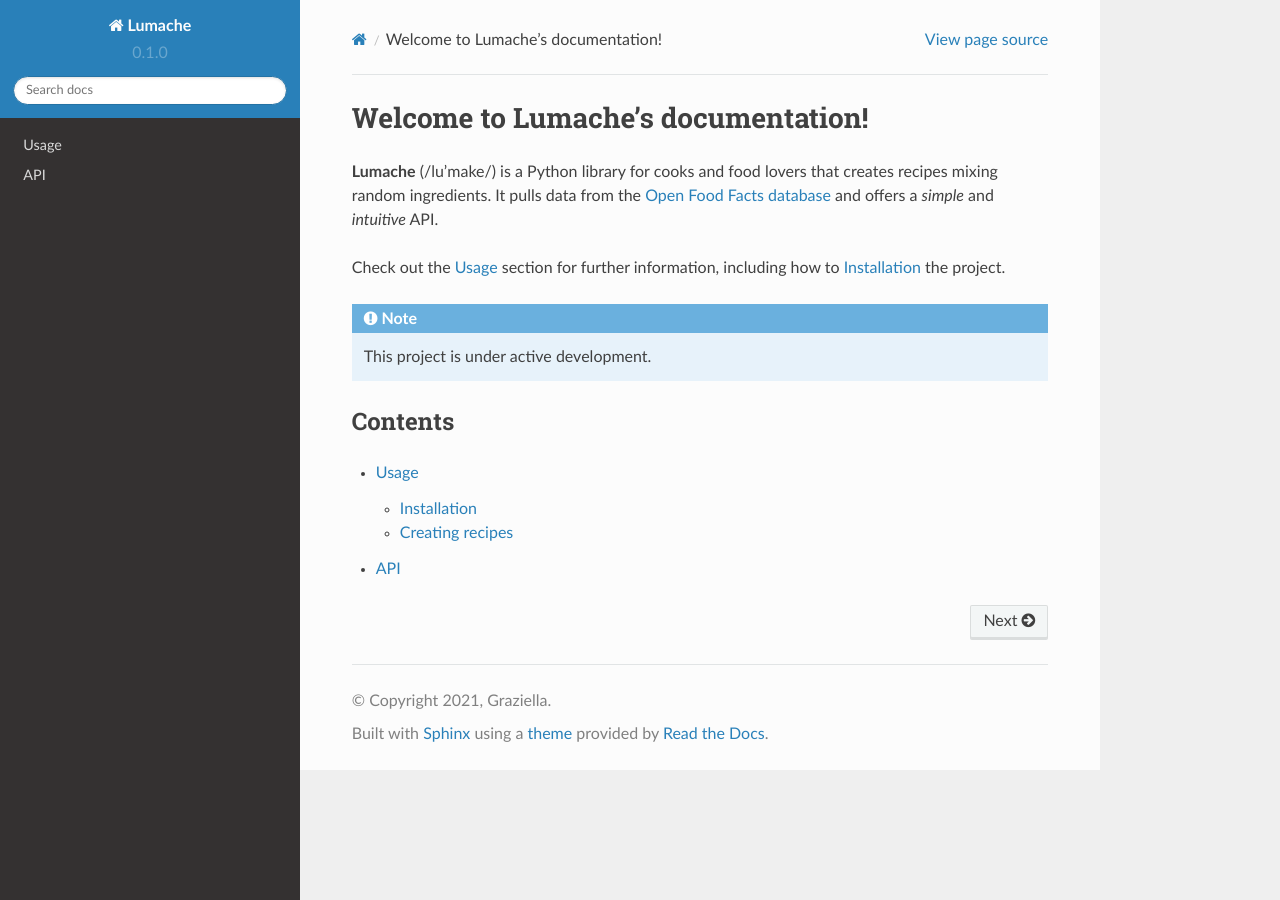
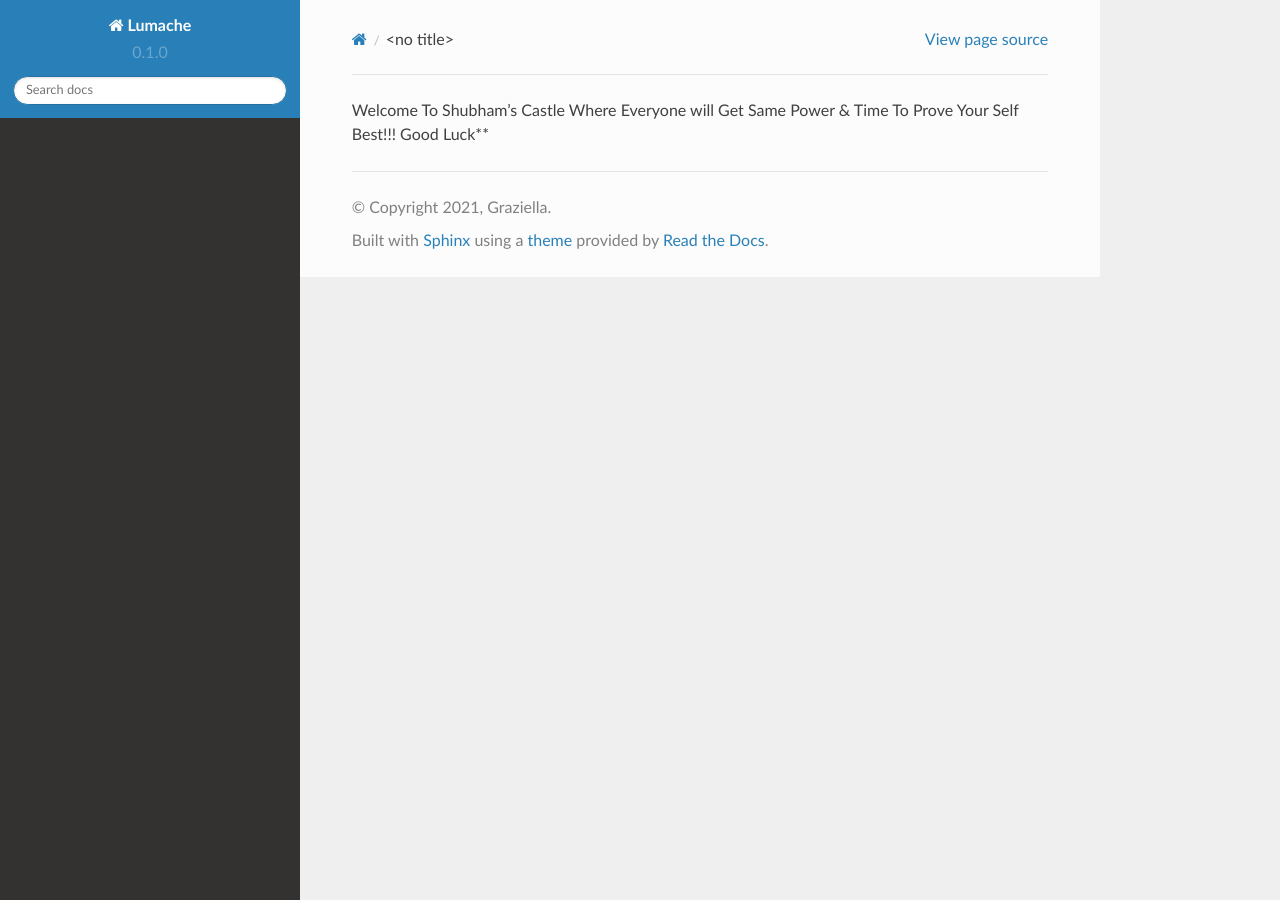
Before and after one commit to neelsaspara29/documentation-read, a Sphinx documentation site: the page built from docs/source/index.rst, in a window 1280 px wide. Built offline with Sphinx 7.4.7 and the Read the Docs theme 2.0.0, drawn with Linux system fonts in a browser that asks for light colours.

Commit message:
My Words

```diff
--- a/docs/source/index.rst
+++ b/docs/source/index.rst
@@ -1,22 +1 @@
-Welcome to Lumache's documentation!
-===================================
-
-**Lumache** (/lu'make/) is a Python library for cooks and food lovers
-that creates recipes mixing random ingredients.
-It pulls data from the `Open Food Facts database <https://world.openfoodfacts.org/>`_
-and offers a *simple* and *intuitive* API.
-
-Check out the :doc:`usage` section for further information, including
-how to :ref:`installation` the project.
-
-.. note::
-
-   This project is under active development.
-
-Contents
---------
-
-.. toctree::
-
-   usage
-   api
+Welcome To Shubham's Castle Where Everyone will Get Same Power & Time To Prove Your Self Best!!! Good Luck**
```
